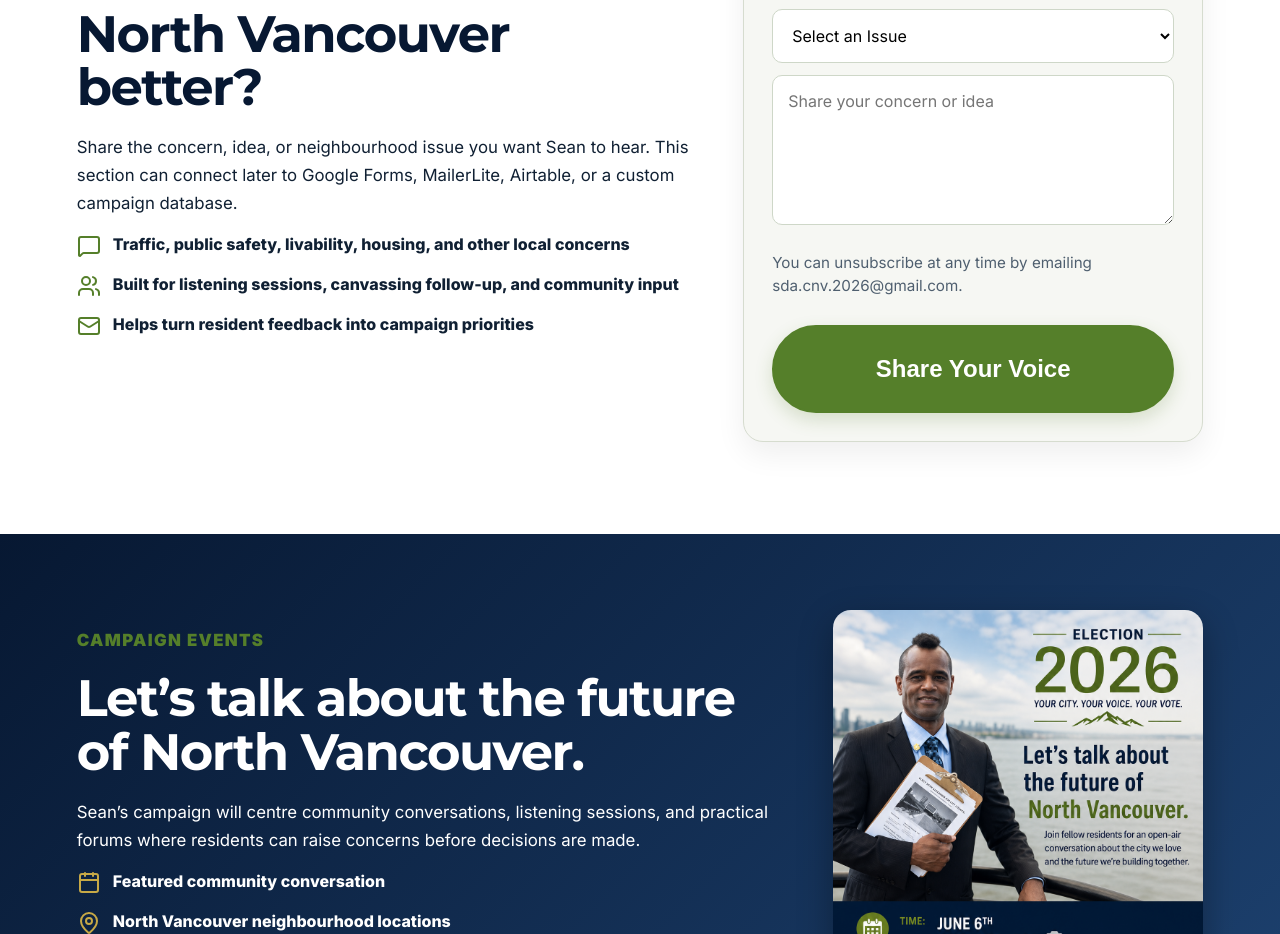
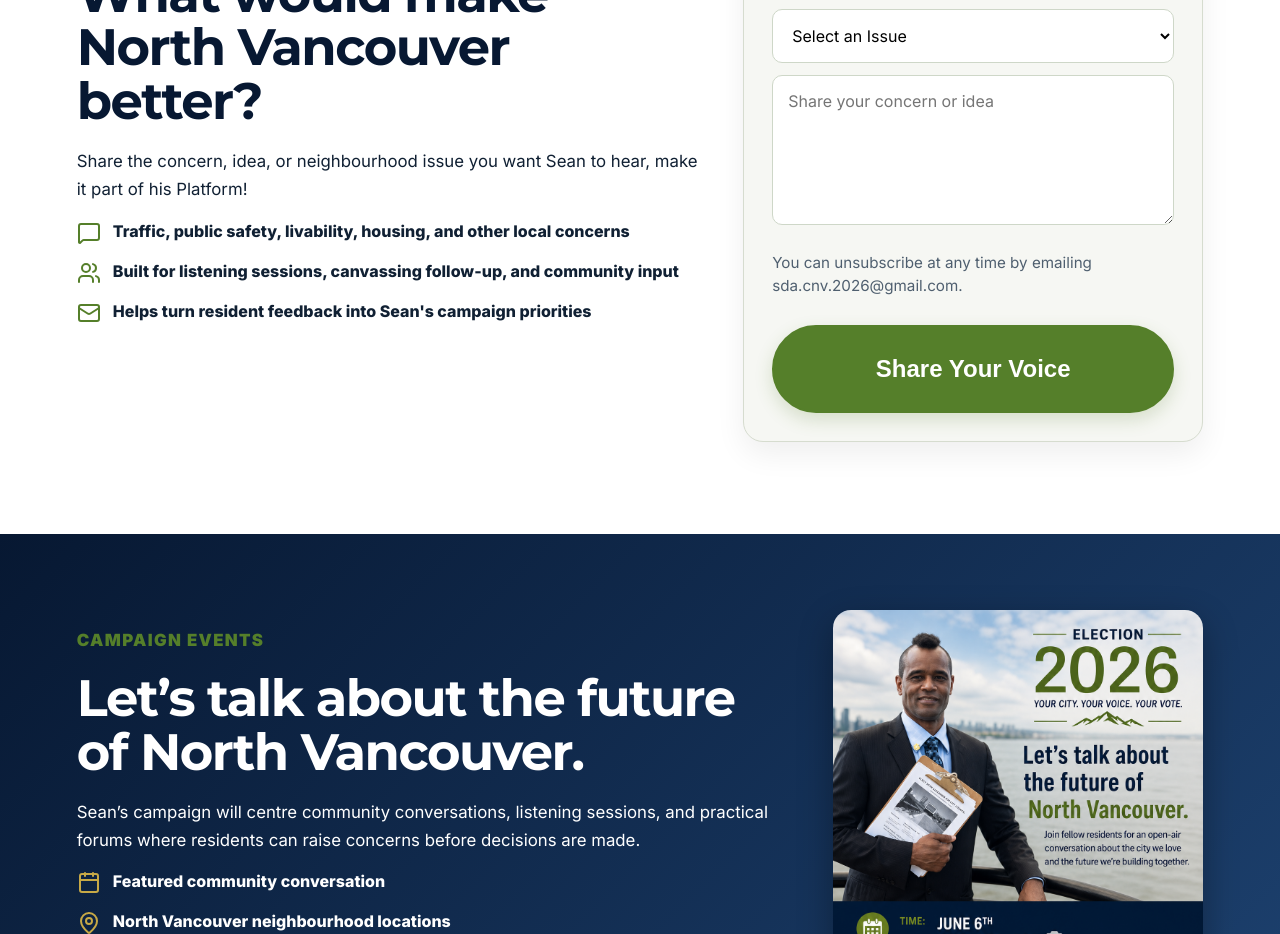
Before and after one commit to irnewlands/seanfornorthvan-site, a React (Vite) app: page / in a window 1280 px wide. Shown: the part 4180-5114 px from the top of the page. Built offline with nearby package versions, Linux system fonts and the light colour scheme.

Commit message:
Update main.jsx

```diff
--- a/src/main.jsx
+++ b/src/main.jsx
@@ -232,14 +232,13 @@ function Voice() {
         <p className="eyebrow">Your Voice Portal</p>
         <h2>What would make North Vancouver better?</h2>
         <p>
-          Share the concern, idea, or neighbourhood issue you want Sean to hear. This section can connect later to
-          Google Forms, MailerLite, Airtable, or a custom campaign database.
+          Share the concern, idea, or neighbourhood issue you want Sean to hear, make it part of his Platform!
         </p>
 
         <ul className="checks green">
           <li><MessageSquare /> Traffic, public safety, livability, housing, and other local concerns</li>
           <li><Users /> Built for listening sessions, canvassing follow-up, and community input</li>
-          <li><Mail /> Helps turn resident feedback into campaign priorities</li>
+          <li><Mail /> Helps turn resident feedback into Sean's campaign priorities</li>
         </ul>
       </div>
 
```
